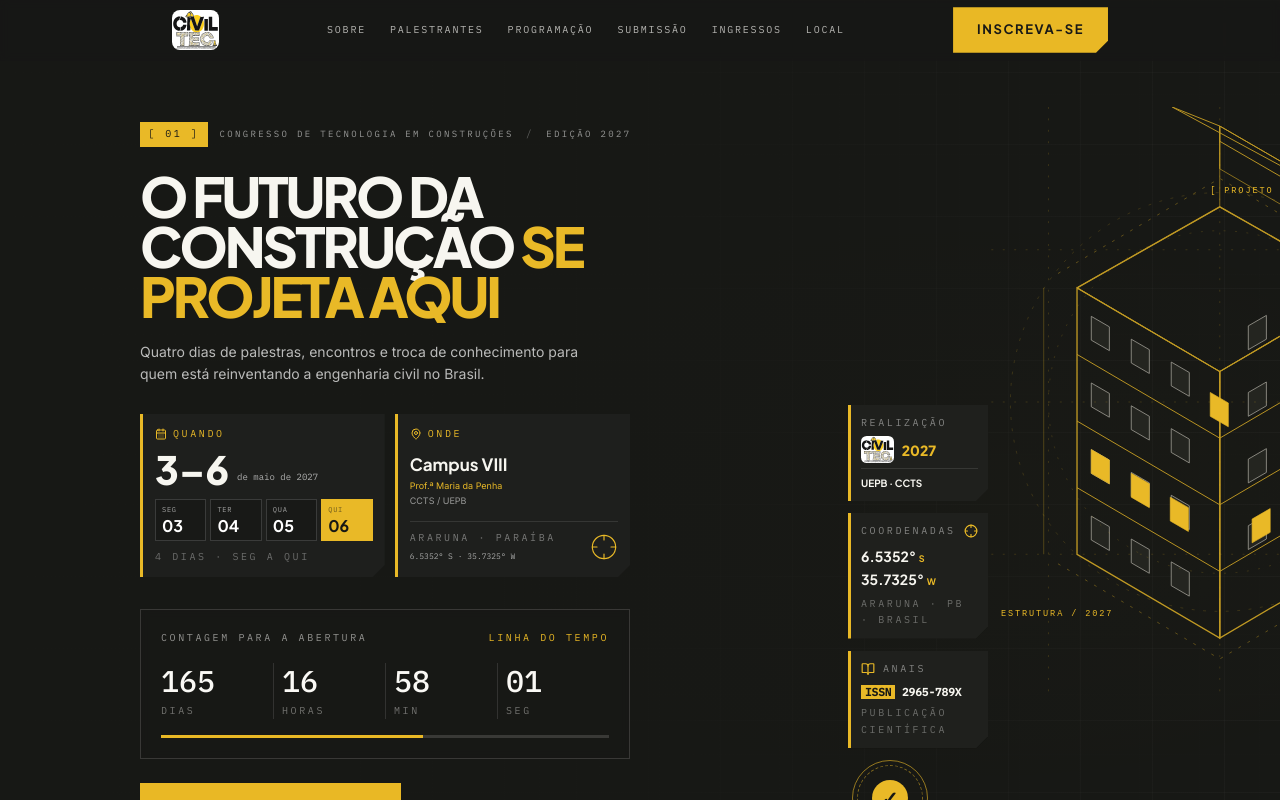
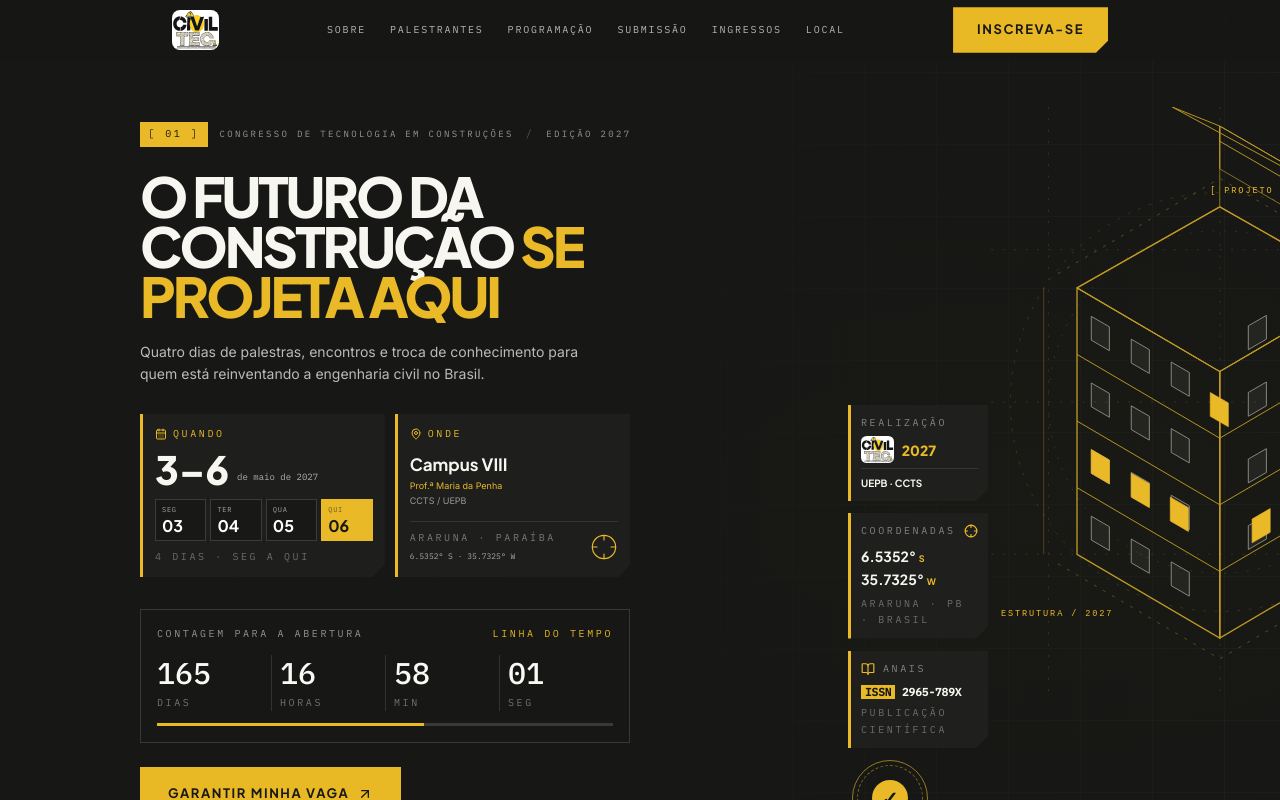
Before and after one commit to Dkalones/civil-tec, a React (Vite) app: page / in a window 1280 px wide. Shown: the top 800 px of the page. Built offline with nearby package versions, Linux system fonts and the light colour scheme.

Commit message:
Refine homepage proportions to match CivilTec reference screenshot

```diff
--- a/src/components/site/Countdown.jsx
+++ b/src/components/site/Countdown.jsx
@@ -37,13 +37,13 @@ export default function Countdown() {
   ];
 
   return (
-    <div className="mt-8 max-w-xl border border-ink-foreground/15 bg-ink/50 p-4 backdrop-blur-sm sm:p-5">
+    <div className="mt-8 max-w-xl border border-ink-foreground/15 bg-ink/50 p-4 backdrop-blur-sm">
       <div className="flex items-center justify-between gap-4">
         <p className="label-mono text-ink-foreground/55">Contagem para a abertura</p>
         <p className="label-mono text-signal">Linha do tempo</p>
       </div>
 
-      <div className="mt-4 grid grid-cols-4 divide-x divide-ink-foreground/12">
+      <div className="mt-3 grid grid-cols-4 divide-x divide-ink-foreground/12">
         {cells.map((c) => (
           <div key={c.key} className="px-2 first:pl-0 last:pr-0">
             <p className="font-mono text-2xl font-medium tabular-nums text-ink-foreground sm:text-3xl">
@@ -54,7 +54,7 @@ export default function Countdown() {
         ))}
       </div>
 
-      <div className="mt-4 h-[3px] w-full bg-ink-foreground/15">
+      <div className="mt-3 h-[3px] w-full bg-ink-foreground/15">
         <div
           className="h-full bg-signal transition-[width] duration-700 ease-out"
           style={{ width: `${progress}%` }}
```
